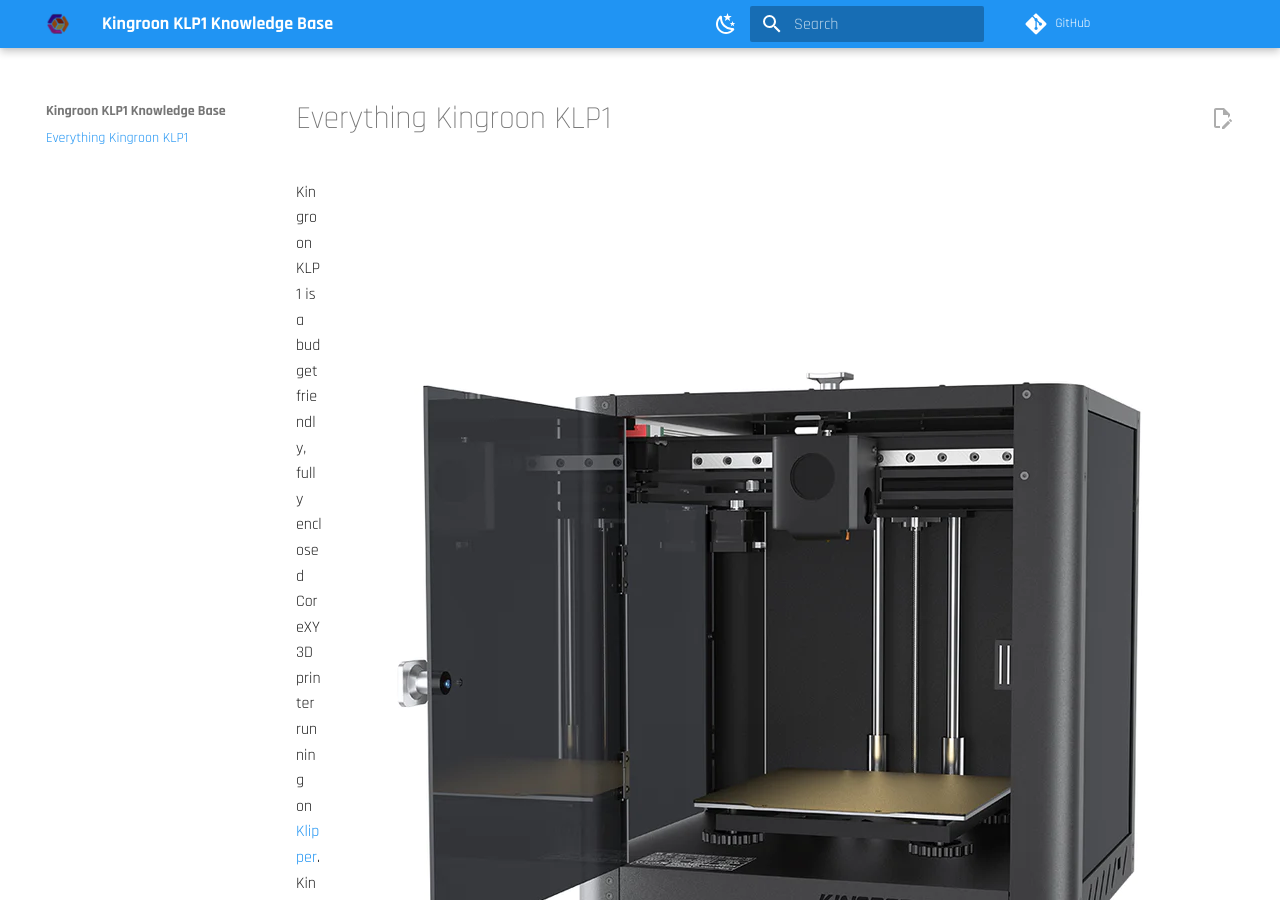
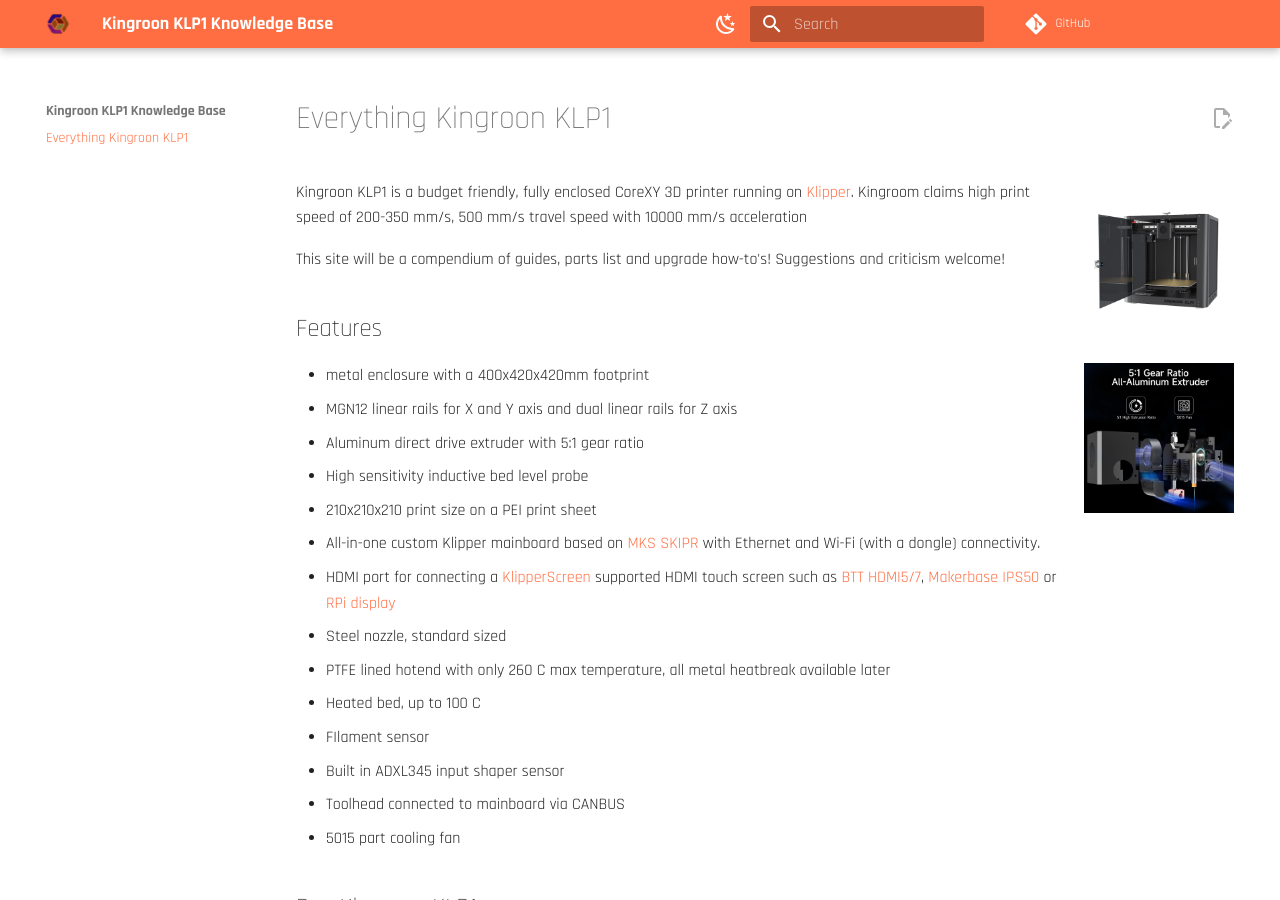
Before and after one commit to blakadder/klp1, an MkDocs documentation site: the page built from docs/index.md, in a window 1280 px wide and 900 px high. Built offline with MkDocs 1.6.1 and Material for MkDocs 9.7.7, drawn with Linux system fonts in a browser that asks for light colours; comment, search, counter and statistics services are not loaded.

Commit message:
fix images

```diff
--- a/docs/index.md
+++ b/docs/index.md
@@ -5,7 +5,7 @@
 
 # Everything Kingroon KLP1
 
-![](/images/KingroonKLP1.webp){ align=right }
+![](/images/KingroonKLP1.webp){ align=right width="150" }
 
 Kingroon KLP1 is a budget friendly, fully enclosed CoreXY 3D printer running on [Klipper](https://www.klipper3d.org/). Kingroom claims high print speed of 200-350 mm/s, 500 mm/s travel speed with 10000 mm/s acceleration
 
@@ -13,7 +13,7 @@
 
 ## Features
 
-![](/images/extruder.webp){ align=right }
+![](/images/extruder.webp){ align=right width="150" }
 
 - metal enclosure with a 400x420x420mm footprint
 - MGN12 linear rails for X and Y axis and dual linear rails for Z axis
@@ -33,7 +33,7 @@
 
 ## Buy Kingroon KLP1
 
-[![](/images/klp1showcase.jpg){ align=right }](/images/klp1showcase.jpg)
+[![](/images/klp1showcase.jpg){ align=right }](/images/klp1showcase.jpg){ align=right width="150" }
 
 
 [Kingroon.com](https://gozbx.com/r/dIIWju3DmLsM){ .md-button }
--- a/mkdocs.yml
+++ b/mkdocs.yml
@@ -11,8 +11,8 @@
   palette:
     - media: "(prefers-color-scheme: light)"
       scheme: default
-      primary: blue
-      accent: green
+      primary: deep orange
+      accent: deep purple
       toggle:
         icon: material/weather-night
         name: Switch to dark mode
@@ -20,8 +20,8 @@
     # Palette toggle for dark mode
     - media: "(prefers-color-scheme: dark)"
       scheme: slate
-      primary: blue
-      accent: light green
+      primary: deep orange
+      accent: deep purple
       toggle:
         icon: material/weather-sunny
         name: Switch to light mode
```
